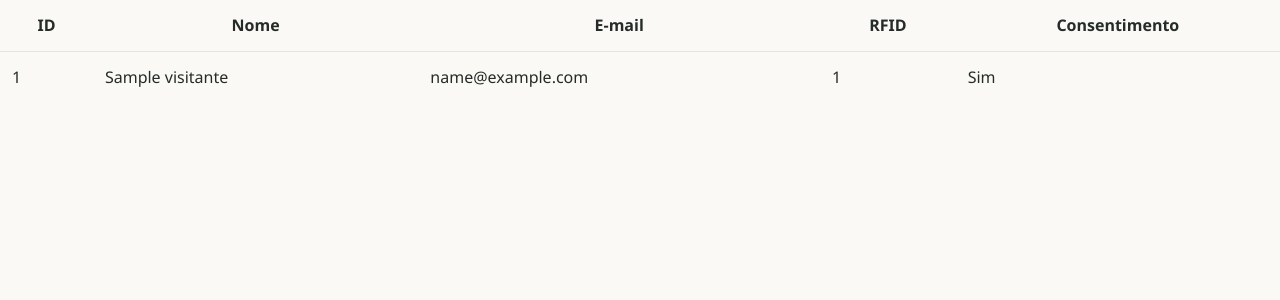
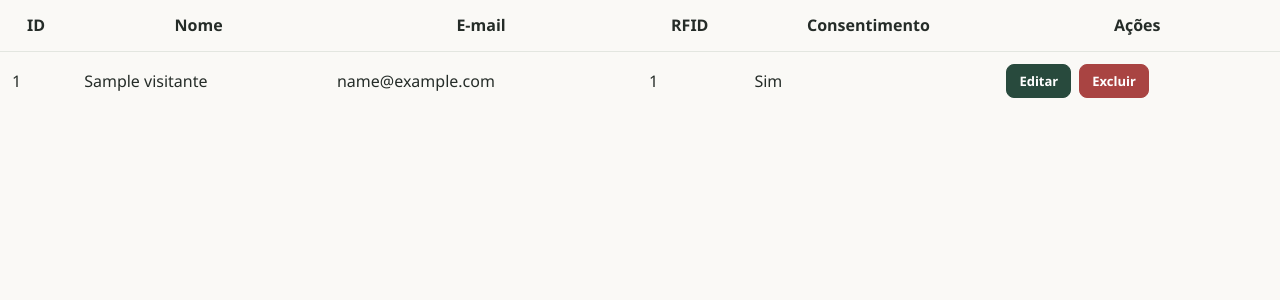
Before and after one commit to GabiScof/Tag-Inteligente-de-Obra, a Flask app: page /visitantes in a window 1280 px wide. Shown: the top 300 px of the page. Run offline with Flask 3, Linux system fonts and the light colour scheme; tables that the repository leaves empty hold one stand-in row (values such as "Sample post").

Commit message:
Add função de editar/excluir visitantes

```diff
--- a/main.py
+++ b/main.py
@@ -1,4 +1,7 @@
-from flask import Flask, render_template, request, redirect
+from flask import Flask, render_template, request, redirect, url_for, session, abort
+from sqlalchemy.exc import IntegrityError
+import os
+import secrets
 from flask_sqlalchemy import SQLAlchemy
 
 app = Flask(__name__)
@@ -127,4 +130,43 @@ def pagina_admin():  # Nome da função único
 
     return render_template("cadastro-obra.html")
 
+
+@app.route("/visitantes/<int:visitante_id>/editar", methods=["POST"])
+def editar_visitante(visitante_id):
+    visitante = db.get_or_404(Visitante, visitante_id)
+    nome = request.form.get("nome", "").strip()
+    email = request.form.get("email", "").strip()
+    rfid = request.form.get("rfid", "").strip()
+    if not nome or not rfid or len(nome) > 100 or len(email) > 120 or len(rfid) > 50:
+        return "Nome e RFID são obrigatórios e devem respeitar os limites de tamanho.", 400
+    visitante.nome = nome
+    visitante.email = email
+    visitante.rfid = rfid
+    try:
+        db.session.commit()
+    except IntegrityError:
+        db.session.rollback()
+        return "Este RFID já está cadastrado para outro visitante.", 409
+    except Exception:
+        db.session.rollback()
+        app.logger.exception("Erro ao editar visitante")
+        return "Erro ao atualizar visitante no banco de dados.", 500
+    return redirect(url_for("listar_visitantes"))
+
+
+@app.route("/visitantes/<int:visitante_id>/excluir", methods=["POST"])
+def excluir_visitante(visitante_id):
+    visitante = db.get_or_404(Visitante, visitante_id)
+    try:
+        db.session.delete(visitante)
+        db.session.commit()
+    except IntegrityError:
+        db.session.rollback()
+        return "Não foi possível excluir: existem registros vinculados a este visitante.", 409
+    except Exception:
+        db.session.rollback()
+        app.logger.exception("Erro ao excluir visitante")
+        return "Erro ao excluir visitante do banco de dados.", 500
+    return redirect(url_for("listar_visitantes"))
+
 app.run(port=5000)
--- a/static/style.css
+++ b/static/style.css
@@ -567,3 +567,44 @@ button:disabled {
     text-align: center;
     cursor: pointer;
 }
+
+
+.acoes-visitante {
+    display: flex;
+    gap: 8px;
+    align-items: center;
+}
+
+.acoes-visitante form {
+    margin: 0;
+}
+
+.btn-editar,
+.btn-excluir {
+    padding: 7px 12px;
+    min-height: 34px;
+    font-size: 13px;
+}
+
+.btn-excluir {
+    background-color: #A94442;
+    border-color: #A94442;
+}
+
+.btn-excluir:hover {
+    background-color: #873634;
+}
+
+.painel-edicao {
+    margin-top: 25px;
+    padding: 20px;
+    border: 1px solid #E3E6E0;
+    border-radius: 10px;
+    background: white;
+}
+
+.botoes-edicao {
+    display: flex;
+    gap: 10px;
+    margin-top: 15px;
+}
--- a/templates/lista-visitantes.html
+++ b/templates/lista-visitantes.html
@@ -23,6 +23,7 @@
                     <th style="padding: 12px;">E-mail</th>
                     <th style="padding: 12px;">RFID</th>
                     <th style="padding: 12px;">Consentimento</th>
+                    <th style="padding: 12px;">Ações</th>
                 </tr>
             </thead>
 
@@ -52,6 +53,31 @@
                         {{ 'Sim' if visitante.consentimento else 'Não' }}
                     </td>
 
+                    <td style="padding: 12px;">
+
+    <div class="acoes-visitante">
+
+    <button type="button"
+            class="btn-editar"
+            data-id="{{ visitante.id }}"
+            data-nome="{{ visitante.nome | e }}"
+            data-email="{{ (visitante.email or '') | e }}"
+            data-rfid="{{ visitante.rfid | e }}"
+            onclick="editarVisitante(this)">
+        Editar
+    </button>
+        <form method="POST"
+              action="{{ url_for('excluir_visitante', visitante_id=visitante.id) }}"
+              onsubmit="return confirm('Deseja realmente excluir este visitante?');">
+
+            <button type="submit" class="btn-excluir">
+                Excluir
+            </button>
+
+        </form>
+
+    </div>
+</td>
                 </tr>
 
                 {% endfor %}
@@ -62,12 +88,64 @@
 
     </div>
 
+    <div id="painelEdicao" class="painel-edicao" style="display: none;">
+
+    <h2>Editar visitante</h2>
+
+    <form id="formEdicao" method="POST">
+
+        <label for="editarNome">Nome completo</label>
+        <input type="text" id="editarNome" name="nome" required>
+
+        <label for="editarEmail">E-mail</label>
+        <input type="email" id="editarEmail" name="email">
+
+        <label for="editarRFID">RFID</label>
+        <input type="text" id="editarRFID" name="rfid" required>
+
+        <div class="botoes-edicao">
+            <button type="submit">Salvar alterações</button>
+
+            <button type="button" class="secondary"
+                    onclick="cancelarEdicao()">
+                Cancelar
+            </button>
+        </div>
+
+        </form>
+
+    </div>
+
     {% else %}
 
         <p class="muted">Nenhum visitante cadastrado.</p>
 
     {% endif %}
 
+
+    <script>
+
+function editarVisitante(botao) {
+    const painel = document.getElementById("painelEdicao");
+    const formulario = document.getElementById("formEdicao");
+
+    const id = botao.dataset.id;
+    const nome = botao.dataset.nome;
+    const email = botao.dataset.email;
+    const rfid = botao.dataset.rfid;
+
+    document.getElementById("editarNome").value = nome;
+    document.getElementById("editarEmail").value = email;
+    document.getElementById("editarRFID").value = rfid;
+
+    formulario.action = `/visitantes/${id}/editar`;
+
+    painel.style.display = "block";
+    painel.scrollIntoView({ behavior: "smooth" });
+}
+
+</script>
+
 </main>
 
 </body>
```
